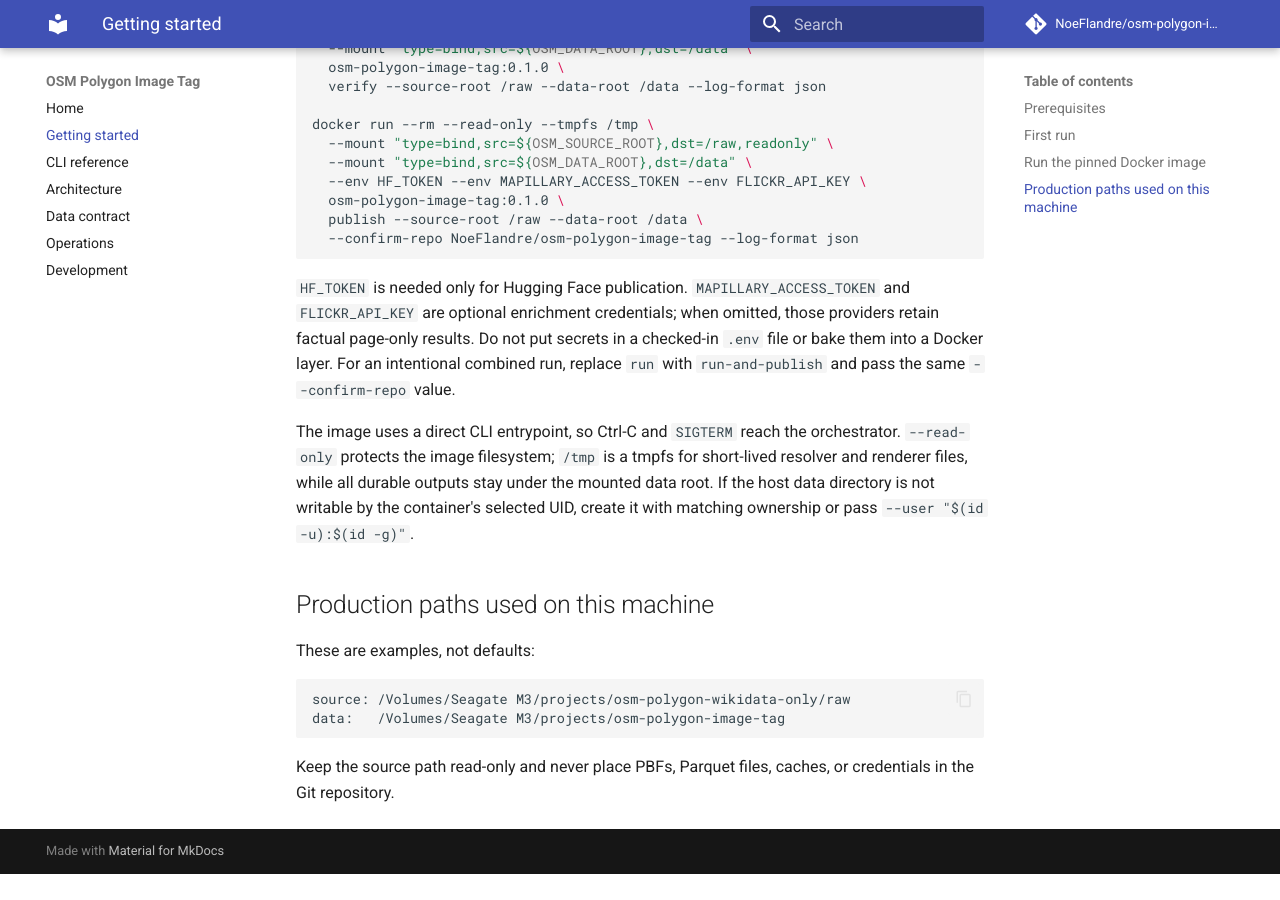
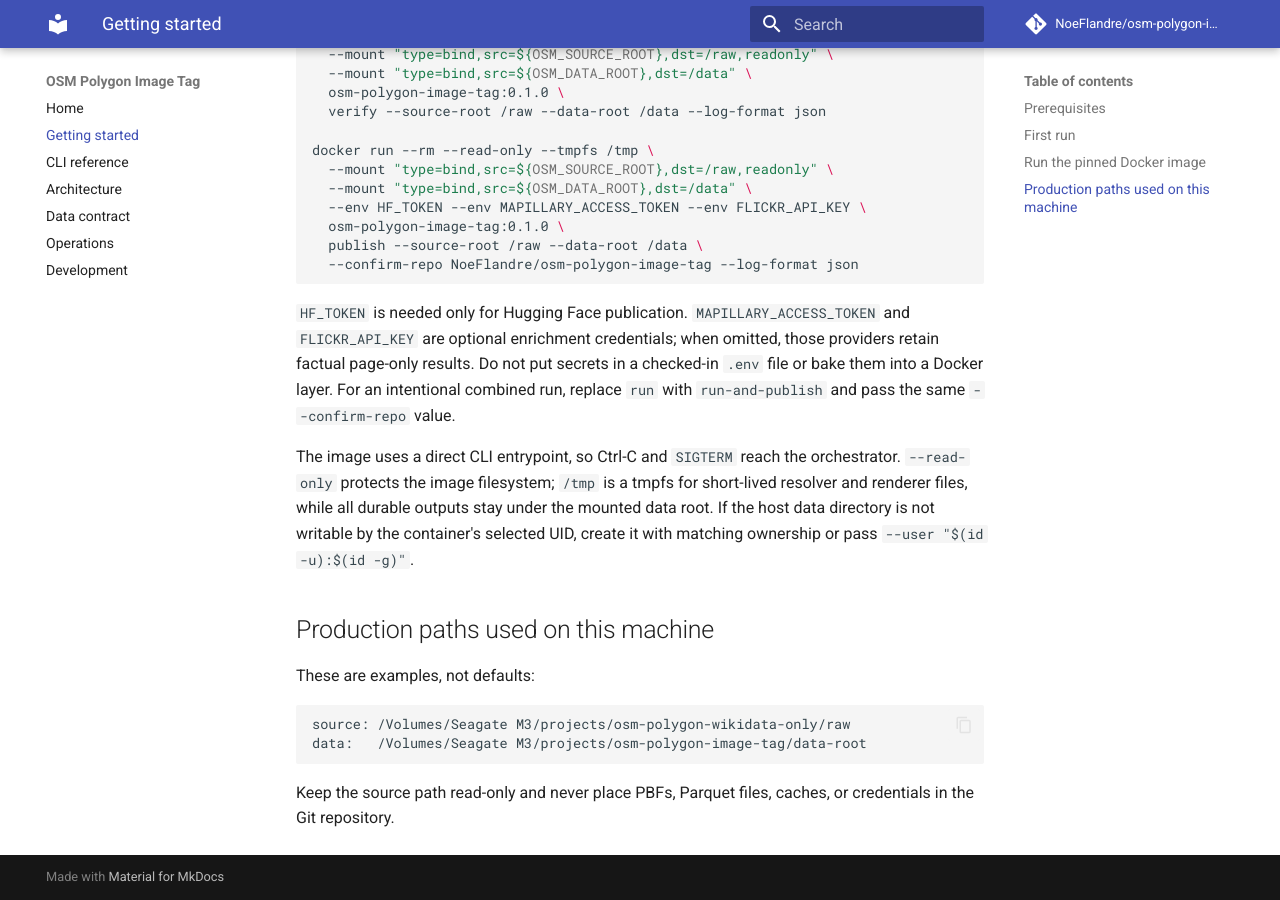
Before and after one commit to NoeFlandre/osm-polygon-image-tag, an MkDocs documentation site: the page built from docs/getting-started.md, in a window 1280 px wide and 900 px high, scrolled down 1870 px. Built offline with MkDocs 1.6.1 and Material for MkDocs 9.7.7, drawn with Linux system fonts in a browser that asks for light colours; comment, search, counter and statistics services are not loaded; before the commit the page ends 2744 px from its top, so only the background shows below that; some of the changed text lies outside the part shown.

Commit message:
chore: nest the managed data root under the project directory
The repository and its managed data root now share one directory on the
external volume, so the default data root moves down into `data-root/` and
is ignored by git. Record the volume-contention failure mode this exposed in
the extraction stream tests, which is easy to mistake for a regression.

Co-Authored-By: Claude Opus 5 <noreply@anthropic.com>

````diff
--- a/docs/getting-started.md
+++ b/docs/getting-started.md
@@ -23,7 +23,7 @@ uv sync --locked --dev
 Use a small test tree first, then move to the production paths. The source
 tree is read-only; all writes go below the selected data root. On the configured
 macOS workspace, omitting `--data-root` selects
-`/Volumes/Seagate M3/projects/osm-polygon-image-tag` when the volume is
+`/Volumes/Seagate M3/projects/osm-polygon-image-tag/data-root` when the volume is
 mounted. On other machines, pass `--data-root` or set
 `OSM_POLYGON_IMAGE_TAG_DATA_ROOT`; the CLI does not write a fallback directory
 inside the repository.
@@ -121,7 +121,7 @@ These are examples, not defaults:
 
 ```text
 source: /Volumes/Seagate M3/projects/osm-polygon-wikidata-only/raw
-data:   /Volumes/Seagate M3/projects/osm-polygon-image-tag
+data:   /Volumes/Seagate M3/projects/osm-polygon-image-tag/data-root
 ```
 
 Keep the source path read-only and never place PBFs, Parquet files, caches, or
````
Also changed, not shown: CONTRIBUTING.md (+11 -0 lines), README.md (+1 -1 lines), docs/cli.md (+1 -1 lines), docs/operations.md (+2 -2 lines), src/osm_polygon_image_tag/integrations/README.md (+1 -1 lines), 2 other files.
